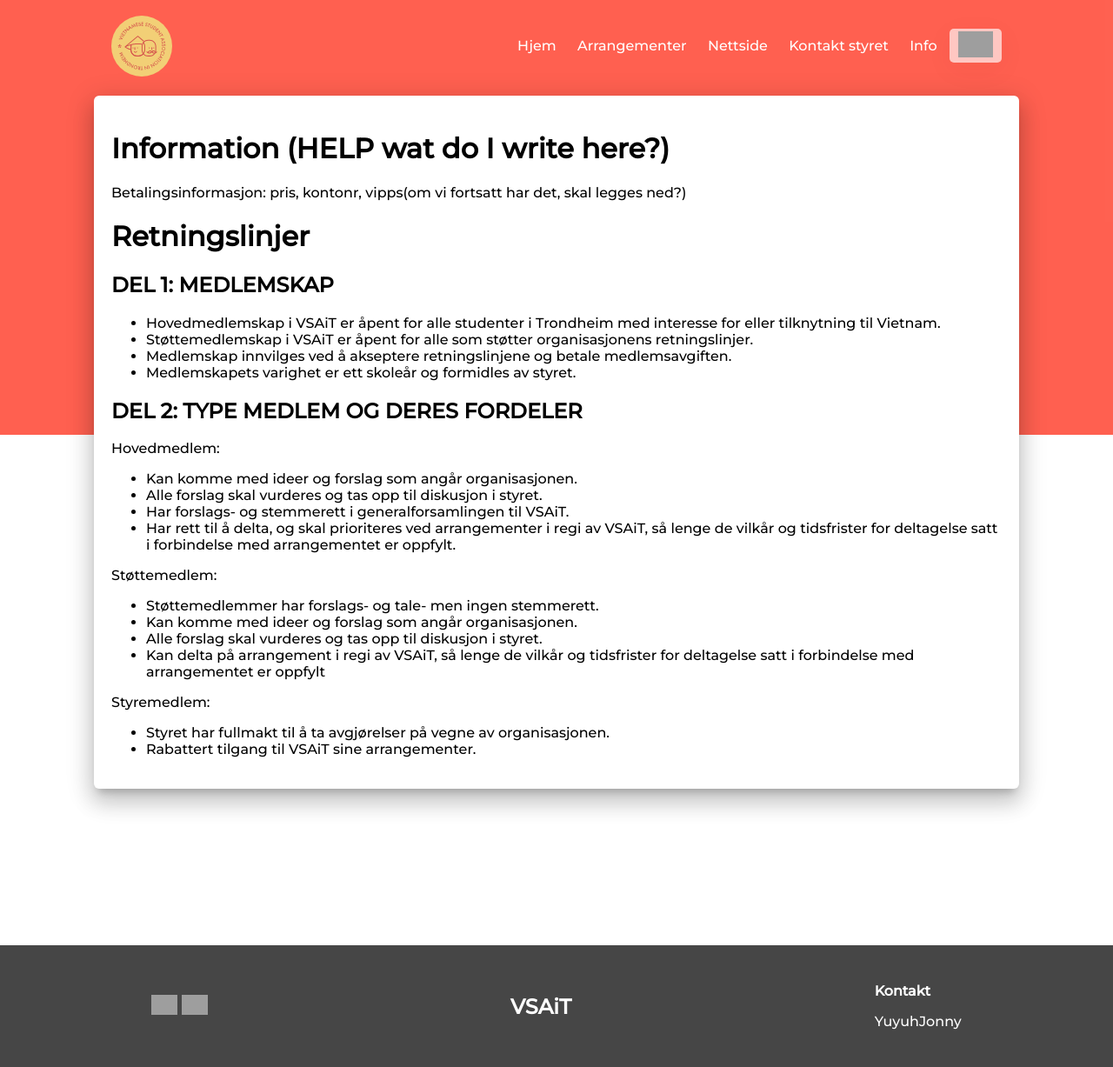
After one commit to uyth/vsait-medlemsside, a Django app: page /info/ in a window 1280 px wide. The commit adds this page. Shown: the whole page at 87% size. Run offline with Django 3.2, Linux system fonts and the light colour scheme; parts of the project's set-up code (start-up, migrations or seed data) failed here and were passed over; grey boxes are pictures that could not be loaded.

Commit message:
#43 Revamped registration, added info page

```diff
--- a/events/admin.py
+++ b/events/admin.py
@@ -32,7 +32,8 @@ class EventAdmin(admin.ModelAdmin):
     def get_actions(self, request):
         actions = super().get_actions(request)
         if 'delete_selected' in actions:
-            del actions['delete_selected']
+            #del actions['delete_selected']
+            pass
         return actions
 
     def get_form(self, request, obj=None, **kwargs):
--- /dev/null
+++ b/home/static/home/info.css
@@ -0,0 +1,3 @@
+div.innhold.info {
+	text-align: left;
+}
--- a/home/static/home/style.css
+++ b/home/static/home/style.css
@@ -135,9 +135,14 @@ div.wrapper.index .logginn > form > input[type='submit']{
 div.wrapper.index .logginn > form > a.btn {
 	margin-bottom: 20px;
 }
+div.wrapper.index .splash form > h3 {
+	padding-left: 0;
+}
 div.wrapper.index .splash h3 {
 	text-align: left;
-	padding-left: 25px;
+	width: 90%;
+	margin-left: auto;
+	margin-right: auto;
 }
 
 .splash {
@@ -396,7 +401,7 @@ body.swal2-shown {
 	nav > div > a {
 		color: red;
 	}
-	/* Display view */
+	/* Index view */
 	div.wrapper.index main {
 		flex-direction: column-reverse;
 	}
@@ -409,4 +414,9 @@ body.swal2-shown {
 	div.wrapper.index main .innhold {
 		margin-top: 30px;
 	}
+	/* no auth */
+	div.wrapper.index main div.innhold.no_auth {
+		transform: translateY(-210px);
+		margin-bottom: -210px;
+	}
 }
--- a/home/templates/home/header.html
+++ b/home/templates/home/header.html
@@ -19,6 +19,7 @@
 			<a class="nav" href="/events/">Arrangementer</a>
 			<a class="nav" href="https://www.vsait.org">Nettside</a>
 			<a class="nav" href="/contact/">Kontakt styret</a>
+			<a class="nav" href="/info/">Info</a>
 			<a href="/profile/">
 				<img src="https://vsait.org/wp-content/uploads/2020/10/VSAiT-Fokus-3-1536x1207.png" alt="profile">
 			</a>
--- /dev/null
+++ b/home/templates/home/info.html
@@ -0,0 +1,60 @@
+
+<!DOCTYPE html>
+<html>
+	<head>
+		<meta charset="utf-8">
+		<title>VSAIT - registration</title>
+		{% load static %}
+		<link rel="stylesheet" type="text/css" href="{% static 'home/style.css' %}">
+		<link rel="stylesheet" type="text/css" href="{% static 'home/info.css' %}">
+		<link href="https://fonts.googleapis.com/css2?family=Montserrat:wght@500&display=swap" rel="stylesheet">
+	</head>
+	<body>
+		<div class="wrapper">
+			{% block header %}
+				{% include 'home/header.html' %}
+			{% endblock header %}
+			<div class="bg" style="position: absolute;background-color: rgba(255, 69, 50, 0.85);height: 500px;width: 100%;"></div>
+			<main>
+				<div class="innhold info" style="transform: translateY(0);margin-bottom: 180px;">
+					<div>
+						<h1>Information (HELP wat do I write here?)</h1>
+						<p>Betalingsinformasjon: pris, kontonr, vipps(om vi fortsatt har det, skal legges ned?)</p>
+						<h1>Retningslinjer</h1>
+						<h2>DEL 1: MEDLEMSKAP</h2>
+						<ul>
+							<li>Hovedmedlemskap i VSAiT er åpent for alle studenter i Trondheim med interesse for eller tilknytning til Vietnam.</li>
+							<li>Støttemedlemskap i VSAiT er åpent for alle som støtter organisasjonens retningslinjer.</li>
+							<li>Medlemskap innvilges ved å akseptere retningslinjene og betale medlemsavgiften.</li>
+							<li>Medlemskapets varighet er ett skoleår og formidles av styret.</li>
+						</ul>
+
+						<h2>DEL 2: TYPE MEDLEM OG DERES FORDELER</h2>
+						<p>Hovedmedlem:<p>
+						<ul>
+							<li>Kan komme med ideer og forslag som angår organisasjonen.</li>
+							<li>Alle forslag skal vurderes og tas opp til diskusjon i styret.</li>
+							<li>Har forslags- og stemmerett i generalforsamlingen til VSAiT.</li>
+							<li>Har rett til å delta, og skal prioriteres ved arrangementer i regi av VSAiT, så lenge de vilkår og tidsfrister for deltagelse satt i forbindelse med arrangementet er oppfylt.</li>
+						</ul>
+						<p>Støttemedlem:</p>
+						<ul>
+							<li>Støttemedlemmer har forslags- og tale- men ingen stemmerett.</li>
+							<li>Kan komme med ideer og forslag som angår organisasjonen.</li>
+							<li>Alle forslag skal vurderes og tas opp til diskusjon i styret.</li>
+							<li>Kan delta på arrangement i regi av VSAiT, så lenge de vilkår og tidsfrister for deltagelse satt i forbindelse med arrangementet er oppfylt</li>
+						</ul>
+						<p>Styremedlem:</p>
+						<ul>
+							<li>Styret har fullmakt til å ta avgjørelser på vegne av organisasjonen.</li>
+							<li>Rabattert tilgang til VSAiT sine arrangementer.</li>
+						</ul>
+					</div>
+				</div>
+			</main>
+			{% block footer %}
+				{% include 'home/footer.html' %}
+			{% endblock footer %}
+		</div>
+	</body>
+</html>
--- a/home/templates/home/signup.html
+++ b/home/templates/home/signup.html
@@ -19,12 +19,13 @@
 			{% endblock header %}
 			<div class="bg" style="position: absolute;background-color: rgba(255, 69, 50, 0.85);height: 500px;width: 100%;"></div>
 			<main>
-				<div class="innhold" style="transform: translateY(0);margin-bottom: 180px;">
+				<div class="innhold signup_div" style="transform: translateY(0);margin-bottom: 180px;">
 					<form method="POST">
 						{% csrf_token %}
 						{{ form.as_p }}
 						<p class="terms">
-							<input type="checkbox" id="terms" name="terms" required> By creating an account, you are agreeing to the <a href="/info">Terms And Conditions</a>
+							<input type="checkbox" id="terms" name="terms" required>
+							<label for="terms">By creating an account, you are agreeing to the <a href="/info">Terms And Conditions</a></label>
 						</p>
 						<input type="submit" value="Sign up"/>
 					</form>
--- a/home/templates/robots.txt
+++ b/home/templates/robots.txt
@@ -1,5 +1,6 @@
 User-Agent: *
 Disallow: /admin/
-Disallow: /auth/
 
 I'm a robot yes.
+
+=w=)b
--- a/home/urls.py
+++ b/home/urls.py
@@ -9,6 +9,7 @@ app_name = 'home'
 urlpatterns = [
     path('', views.index, name='index'),
     path('signup/',views.sign_up, name="signup"),
+    path('info/',views.info, name="info"),
     path('profile/',views.profile, name="profile"),
     path('profile/statistics/', views.statistics, name="statistics"),
     path('profile/pending_membership/', views.pendingMembership, name="pending_membership"),
--- a/home/views.py
+++ b/home/views.py
@@ -172,6 +172,10 @@ def pendingMembership(request):
     request.user.save()
     return HttpResponseRedirect(reverse('home:profile'))
 
+def info(request):
+    context = {}
+    return render(request,'home/info.html',context)
+
 def kontakt(request):
     context = {}
     #context['user'] = request.user
```
Also changed, not shown: home/forms.py (+8 -1 lines), home/static/home/signup.css (+17 -0 lines), home/templates/home/index.html (+6 -1 lines).
